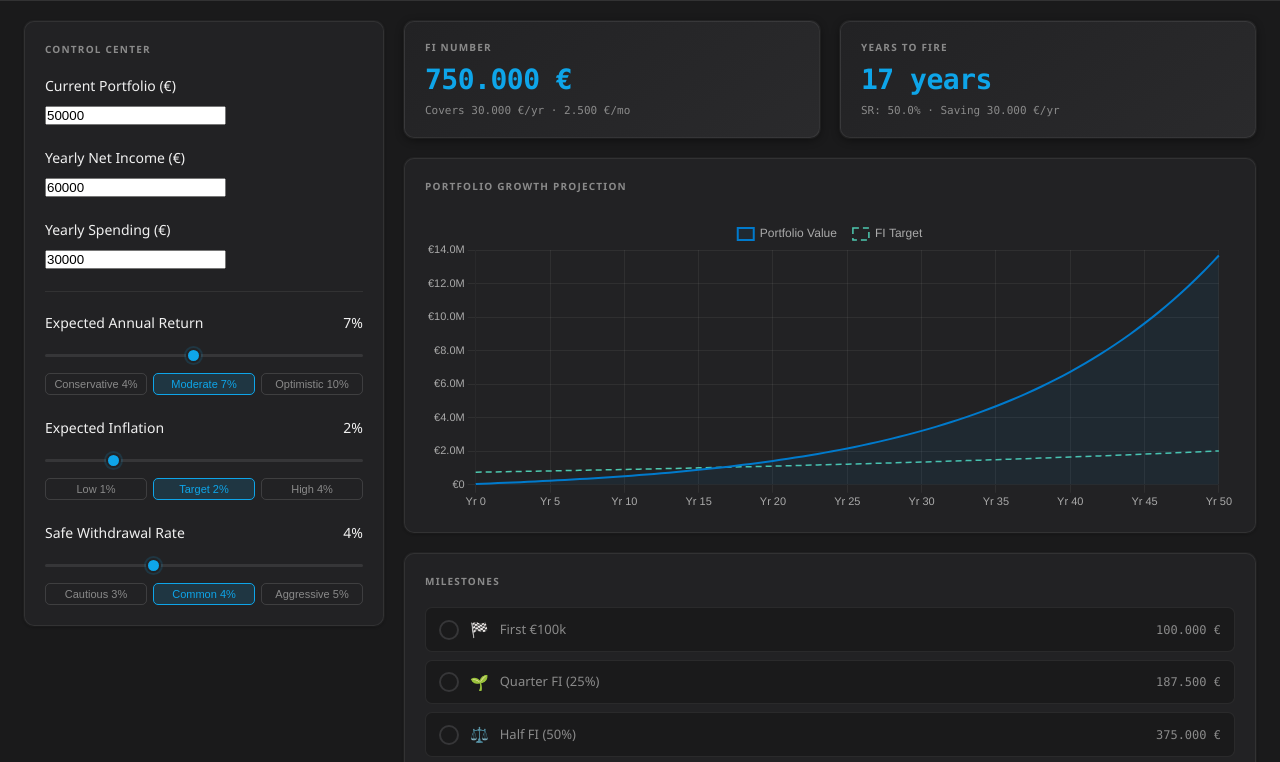
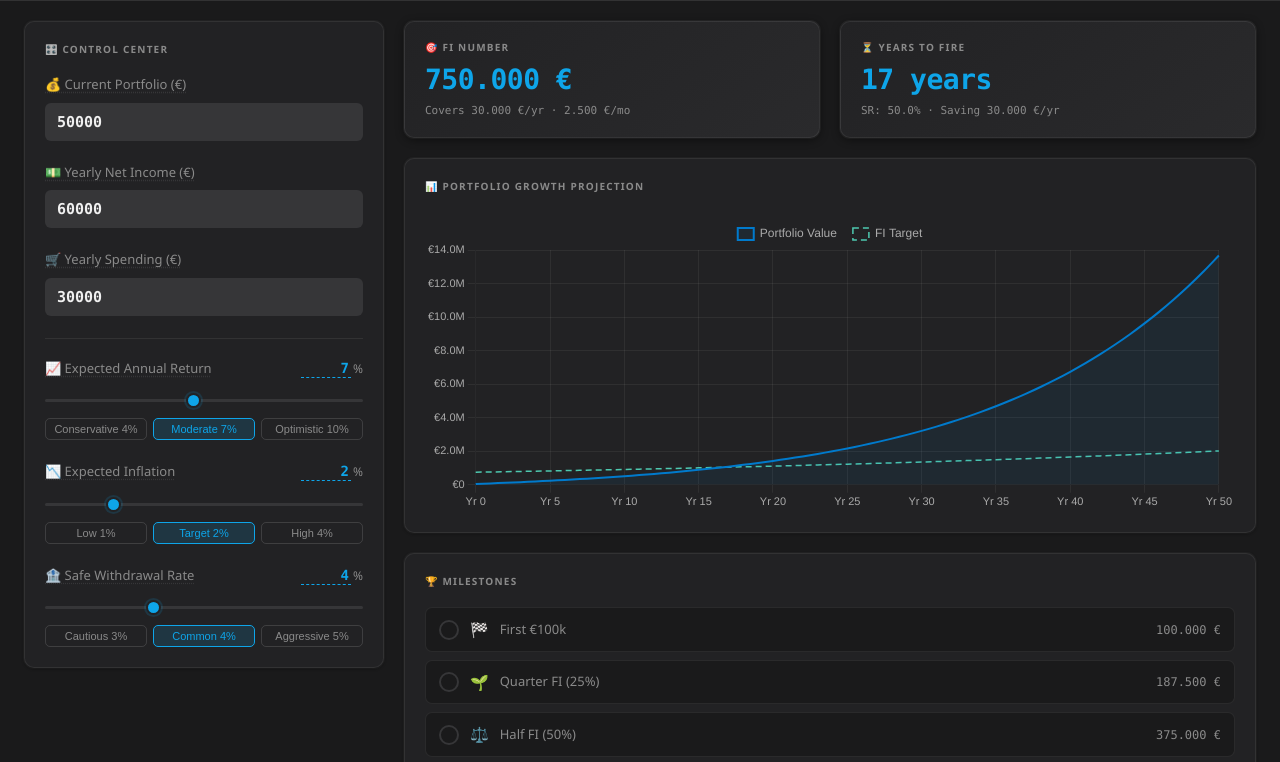
Before and after one commit to dennyscottjupiter-spec/fire-dashboard, a plain HTML site: page index.html in a window 1280 px wide. Shown: the part 54-816 px from the top of the page. Drawn offline with nearby package versions, Linux system fonts and the light colour scheme.

Commit message:
feat(v1.1): tooltips on all headers + emojis in section labels + editable rate input markup

```diff
--- a/index.html
+++ b/index.html
@@ -11,14 +11,13 @@
 
   <!-- ── Header ─────────────────────────────────────────── -->
   <header>
-    <h1>🔥 <span>FIRE</span> Dashboard</h1>
+    <h1>🔥 <span class="brand">FIRE</span> Dashboard</h1>
     <div class="header-right">
       <!-- Real / Nominal toggle -->
       <div class="mode-toggle" role="group" aria-label="Calculation mode">
         <button id="btn-real" data-mode="real">Real Terms</button>
         <button id="btn-nominal" data-mode="nominal" class="active">Nominal</button>
       </div>
-      <!-- Export / Import -->
       <button class="io-btn" id="btn-export">⬇ Export</button>
       <button class="io-btn" id="btn-import">⬆ Import</button>
       <input type="file" id="file-input" accept=".json" style="display:none" />
@@ -31,45 +30,65 @@
     <!-- LEFT: Control Center -->
     <aside>
       <div class="panel">
-        <p class="panel-title">Control Center</p>
+        <p class="panel-title has-tip" tabindex="0"
+           data-tip="Your inputs live here. Change any value and the whole dashboard recalculates instantly — no button needed.">
+          🎛️ Control Center
+        </p>
 
         <!-- Portfolio -->
         <div class="control-group">
           <div class="control-label">
-            <span>Current Portfolio (€)</span>
+            <span class="has-tip" tabindex="0"
+                  data-tip="What your investments are worth today. This is your starting pot — the money already working for you.">
+              💰 Current Portfolio (€)
+            </span>
           </div>
-          <input type="number" id="input-portfolio" min="0" step="1000" value="50000" />
+          <input type="text" inputmode="numeric" id="input-portfolio"
+                 class="euro-input" value="50000" placeholder="e.g. 50,000" autocomplete="off" />
         </div>
 
         <!-- Income -->
         <div class="control-group">
           <div class="control-label">
-            <span>Yearly Net Income (€)</span>
+            <span class="has-tip" tabindex="0"
+                  data-tip="Money you take home per year, after all taxes. The gross you see on your contract minus what the taxman keeps.">
+              💵 Yearly Net Income (€)
+            </span>
           </div>
-          <input type="number" id="input-income" min="0" step="1000" value="60000" />
+          <input type="text" inputmode="numeric" id="input-income"
+                 class="euro-input" value="60000" placeholder="e.g. 60,000" autocomplete="off" />
         </div>
 
         <!-- Spending -->
         <div class="control-group">
           <div class="control-label">
-            <span>Yearly Spending (€)</span>
+            <span class="has-tip" tabindex="0"
+                  data-tip="Everything you spend in a year: rent, food, travel, fun. The gap between income and spending is what you invest.">
+              🛒 Yearly Spending (€)
+            </span>
           </div>
-          <input type="number" id="input-spending" min="0" step="1000" value="30000" />
+          <input type="text" inputmode="numeric" id="input-spending"
+                 class="euro-input" value="30000" placeholder="e.g. 30,000" autocomplete="off" />
         </div>
 
-        <!-- Divider -->
         <hr style="border:none;border-top:1px solid var(--border);margin:4px 0 20px" />
 
         <!-- Return Rate -->
         <div class="control-group">
           <div class="control-label">
-            <span>Expected Annual Return</span>
-            <span class="control-value" id="val-return">7%</span>
+            <span class="has-tip" tabindex="0"
+                  data-tip="How much your investments grow per year on average. ~7% is a common global stock-market assumption. Higher risk assets can go well above 15%.">
+              📈 Expected Annual Return
+            </span>
+            <span class="rate-display">
+              <input type="text" inputmode="decimal" class="value-box" id="val-return" value="7" />
+              <span class="pct-sign">%</span>
+            </span>
           </div>
           <input type="range" id="slider-return" min="0" max="15" step="0.5" value="7" />
           <div class="macro-btns">
             <button class="macro-btn" data-slider="slider-return" data-val="4">Conservative 4%</button>
-            <button class="macro-btn active-macro" data-slider="slider-return" data-val="7">Moderate 7%</button>
+            <button class="macro-btn" data-slider="slider-return" data-val="7">Moderate 7%</button>
             <button class="macro-btn" data-slider="slider-return" data-val="10">Optimistic 10%</button>
           </div>
         </div>
@@ -77,13 +96,19 @@
         <!-- Inflation -->
         <div class="control-group">
           <div class="control-label">
-            <span>Expected Inflation</span>
-            <span class="control-value" id="val-inflation">2%</span>
+            <span class="has-tip" tabindex="0"
+                  data-tip="How fast prices rise each year, silently eroding the value of your money. ~2% is the central-bank target in most developed countries.">
+              📉 Expected Inflation
+            </span>
+            <span class="rate-display">
+              <input type="text" inputmode="decimal" class="value-box" id="val-inflation" value="2" />
+              <span class="pct-sign">%</span>
+            </span>
           </div>
           <input type="range" id="slider-inflation" min="0" max="10" step="0.5" value="2" />
           <div class="macro-btns">
             <button class="macro-btn" data-slider="slider-inflation" data-val="1">Low 1%</button>
-            <button class="macro-btn active-macro" data-slider="slider-inflation" data-val="2">Target 2%</button>
+            <button class="macro-btn" data-slider="slider-inflation" data-val="2">Target 2%</button>
             <button class="macro-btn" data-slider="slider-inflation" data-val="4">High 4%</button>
           </div>
         </div>
@@ -91,13 +116,19 @@
         <!-- Withdrawal Rate -->
         <div class="control-group">
           <div class="control-label">
-            <span>Safe Withdrawal Rate</span>
-            <span class="control-value" id="val-withdrawal">4%</span>
+            <span class="has-tip" tabindex="0"
+                  data-tip="The % of your pot you can safely withdraw each year in retirement, without running out of money. 4% is the classic 'Trinity Study' rule of thumb.">
+              🏦 Safe Withdrawal Rate
+            </span>
+            <span class="rate-display">
+              <input type="text" inputmode="decimal" class="value-box" id="val-withdrawal" value="4" />
+              <span class="pct-sign">%</span>
+            </span>
           </div>
           <input type="range" id="slider-withdrawal" min="1" max="10" step="0.5" value="4" />
           <div class="macro-btns">
             <button class="macro-btn" data-slider="slider-withdrawal" data-val="3">Cautious 3%</button>
-            <button class="macro-btn active-macro" data-slider="slider-withdrawal" data-val="4">Common 4%</button>
+            <button class="macro-btn" data-slider="slider-withdrawal" data-val="4">Common 4%</button>
             <button class="macro-btn" data-slider="slider-withdrawal" data-val="5">Aggressive 5%</button>
           </div>
         </div>
@@ -108,7 +139,7 @@
     <!-- RIGHT: Dashboard Viewport -->
     <section class="dashboard">
 
-      <!-- Notice banner (shown when savings ≤ 0) -->
+      <!-- Notice banner -->
       <div id="notice-banner">
         ⚠️ With current income and spending, retirement is unattainable. Increase income or reduce spending to generate positive savings.
       </div>
@@ -116,12 +147,18 @@
       <!-- KPI Row -->
       <div class="kpi-row">
         <div class="kpi-card">
-          <div class="kpi-label">FI Number</div>
+          <div class="kpi-label has-tip" tabindex="0"
+               data-tip="Your target nest egg. Once your pot reaches this number, investment returns alone can fund your lifestyle — you don't need to work anymore.">
+            🎯 FI Number
+          </div>
           <div class="kpi-value" id="kpi-fi-number">€750,000</div>
           <div class="kpi-sub" id="kpi-fi-sub">Covers €30,000/yr · €2,500/mo</div>
         </div>
         <div class="kpi-card">
-          <div class="kpi-label">Years to FIRE</div>
+          <div class="kpi-label has-tip tip-right" tabindex="0"
+               data-tip="How many years until your pot reaches the FI Number at your current savings pace and expected return. Also shows your savings rate (SR) — a key FIRE metric.">
+            ⏳ Years to FIRE
+          </div>
           <div class="kpi-value" id="kpi-years">—</div>
           <div class="kpi-sub" id="kpi-years-sub">Savings rate: —</div>
         </div>
@@ -129,13 +166,19 @@
 
       <!-- Chart -->
       <div class="chart-panel">
-        <p class="panel-title">Portfolio Growth Projection</p>
+        <p class="panel-title has-tip" tabindex="0"
+           data-tip="Blue line = your portfolio growing over time. Dashed line = the FI target you need to hit. When the blue crosses the dashed, you're financially independent.">
+          📊 Portfolio Growth Projection
+        </p>
         <canvas id="fi-chart"></canvas>
       </div>
 
       <!-- Milestones -->
       <div class="milestones-panel">
-        <p class="panel-title">Milestones</p>
+        <p class="panel-title has-tip" tabindex="0"
+           data-tip="Progress checkpoints on your journey to FI. Each one lights up green as soon as your current portfolio crosses that threshold.">
+          🏆 Milestones
+        </p>
         <ul class="milestone-list" id="milestone-list">
           <li class="milestone-item" data-milestone="100k">
             <div class="milestone-check">✓</div>
@@ -170,7 +213,7 @@
         </ul>
       </div>
 
-    </section><!-- /dashboard -->
+    </section>
   </main>
 </div>
 
```
